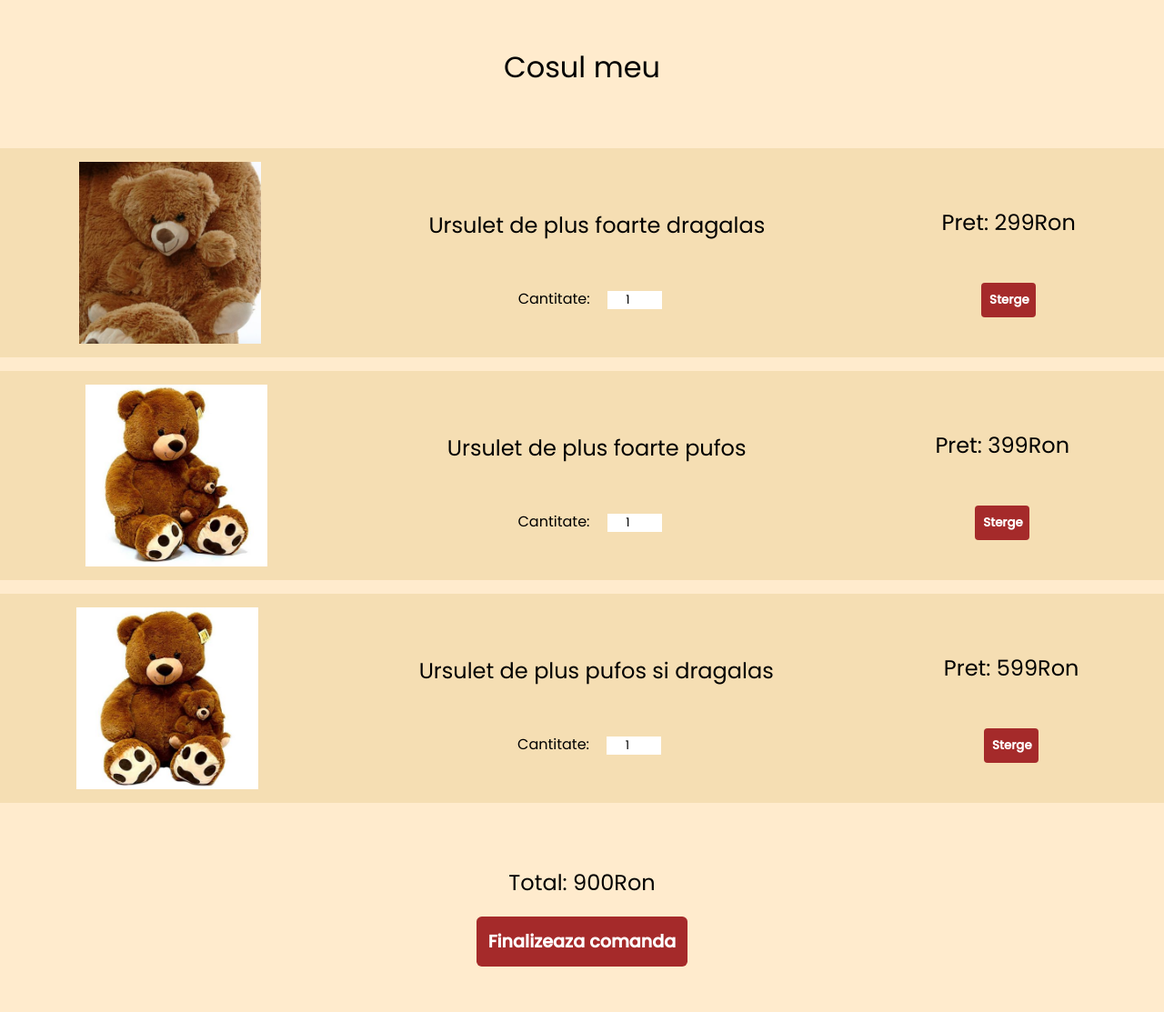
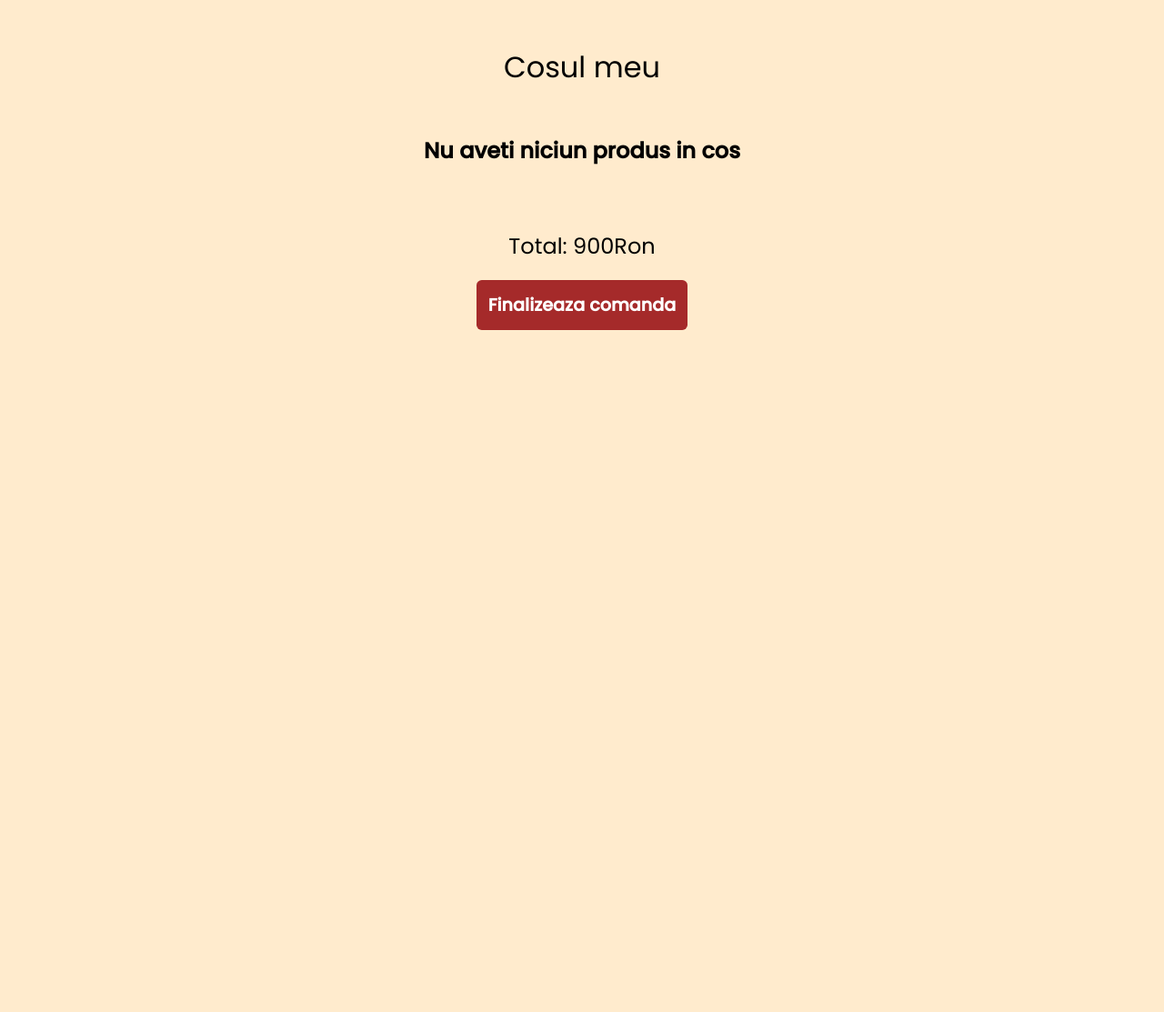
Before and after one commit to BlackNesta/Oto, a PHP site: page /cart.php in a window 1280 px wide. Shown: the part 81-1194 px from the top of the page at 91% size. After the commit the page ends 444 px from the top, so only its background shows below. Run offline with PHP 8.4, Linux system fonts and the light colour scheme; some libraries are stand-ins or nearby versions.

Commit message:
Cart page

```diff
--- a/Pages/cart.php
+++ b/Pages/cart.php
@@ -16,68 +16,92 @@
 
   <section>
     <div class="section-title">Cosul meu</div>
-    <div class="produs">
-      <a href="./produs.php"><img src="img/toy4.png" /></a>
-      <div class="detalii-produs">
-        <span class="produs-title">Ursulet de plus foarte dragalas</span>
-        <span class="cantitate">
-          <label for="cantitate">Cantitate:</label>
-          <input type="number" name="cantitate" id="cantitate" value="1" min="1"></span>
-        </span>
-      </div>
-      <div class="detalii-produs">
-        <span class="pret">Pret: 299Ron</span>
-        <span>
-          <input type="submit" value="Sterge" class="button">
-        </span>
-      </div>
+    <div id="produse">
+
     </div>
-
-    <div class="produs">
-      <a href="./produs.php"><img src="img/toy2.png" /></a>
-      <div class="detalii-produs">
-        <span class="produs-title">
-          Ursulet de plus foarte pufos
-        </span>
-        <span>
-          <label for="cantitate">Cantitate:</label>
-          <input type="number" name="cantitate" id="cantitate" value="1" min="1"></span>
-        </span>
-      </div>
-      <div class="detalii-produs">
-        <span class="pret">Pret: 399Ron</span>
-        <span>
-          <input type="submit" value="Sterge" class="button">
-        </span>
-      </div>
-    </div>
-
-    <div class="produs">
-      <a href="./produs.php"><img src="img/toy1.png" /></a>
-      <div class="detalii-produs">
-        <span class="produs-title">Ursulet de plus pufos si dragalas</span>
-        <span>
-          <label for="cantitate">Cantitate:</label>
-          <input type="number" name="cantitate" id="cantitate" value="1" min="1"></span>
-        </span>
-      </div>
-      <div class="detalii-produs">
-        <span class="pret">Pret: 599Ron</span>
-        <span>
-          <input type="submit" value="Sterge" class="button">
-        </span>
-      </div>
-    </div>
-
     <div class="total-comanda">
       <div class="pret">
-        Total: 900Ron
+        Total: <span id="total-value">900<span>Ron
       </div>
       <div class="comanda-btn">
         <a href="comanda.php"><input type="submit" value="Finalizeaza comanda" class="button last-btn"></a>
       </div>
     </div>
   </section>
+
+  <script>
+    //localStorage.clear("cartProducts");
+    var products = localStorage.getItem("cartProducts");
+    console.log((products));
+    if (products == null || products == '[]')
+      document.getElementById("produse").innerHTML = '<h2 style="text-align: center;">Nu aveti niciun produs in cos<h2>';
+    else
+    {
+      LoadCartProducts(products).then(UpdateTotal);
+    }
+
+    function LoadCartProducts(products) {
+      return new Promise(resolve => {
+        var i, cont, val;
+        var ids = '',
+          count = '';
+        productsArray = Object.values(JSON.parse(products));
+        //console.log(productsArray);
+        while (productsArray.length != 0) {
+          i = 0, cont = 0;
+          val = productsArray[i];
+          while (i < productsArray.length) {
+            if (val == productsArray[i]) {
+              productsArray.splice(i, 1);
+              cont++;
+            } else
+              i++;
+          }
+          if (ids == '') {
+            ids += val;
+            count += cont;
+          } else {
+            ids += ',' + val;
+            count += ',' + cont;
+          }
+        }
+        console.log(productsArray);
+        console.log(ids);
+        console.log(count);
+
+        var xhttp;
+        xhttp = new XMLHttpRequest();
+        xhttp.onreadystatechange = function() {
+          if (this.readyState == 4 && this.status == 200) {
+            document.getElementById("produse").innerHTML += this.responseText;
+            resolve();
+          }
+        };
+        xhttp.open("GET", "PHP/get_cart_products.php?items=" + ids + "&count=" + count, true);
+        xhttp.send();
+      });
+    }
+
+    function DeleteProduct(id_produs) {
+      document.getElementById("produs" + id_produs).remove();
+      products = products.replace(id_produs, "");
+      products = products.replace("[,", "[");
+      products = products.replace(",]", "]");
+      products = products.replace(",,", ",");
+      console.log(products);
+      localStorage.setItem("cartProducts", products);
+    }
+
+    function UpdateTotal() {
+      total = 0;
+      preturi = document.getElementsByClassName("pret-value");
+      cantitati = document.getElementsByName("cantitate");
+      for (i = 0; i < preturi.length; i++){
+        total += parseFloat(preturi[i].textContent)*parseInt(cantitati[i].value);
+      }
+      document.getElementById("total-value").textContent = total;
+    }
+  </script>
 </body>
 
 </html>
--- a/Pages/pagina-produse.php
+++ b/Pages/pagina-produse.php
@@ -18,7 +18,7 @@ if (!in_array($_GET["c"], $c_array)) {
   <link href="https://fonts.googleapis.com/css?family=Poppins:400,500&display=swap" rel="stylesheet" />
   <link rel="stylesheet" href="https://use.fontawesome.com/releases/v5.3.1/css/all.css" integrity="sha384-mzrmE5qonljUremFsqc01SB46JvROS7bZs3IO2EmfFsd15uHvIt+Y8vEf7N7fWAU" crossorigin="anonymous">
   <link rel="stylesheet" href="./CSS/header.css" />
-  <link rel="stylesheet" href="pagina-produse.css" />
+  <link rel="stylesheet" href="./CSS/pagina-produse.css" />
 </head>
 
 <body>
```
Also changed, not shown: Pages/PHP/get_cart_products.php (added, +30 -0 lines), Pages/produs.php (+14 -3 lines), Pages/CSS/pagina-produse.css (renamed from Pages/pagina-produse.css).
